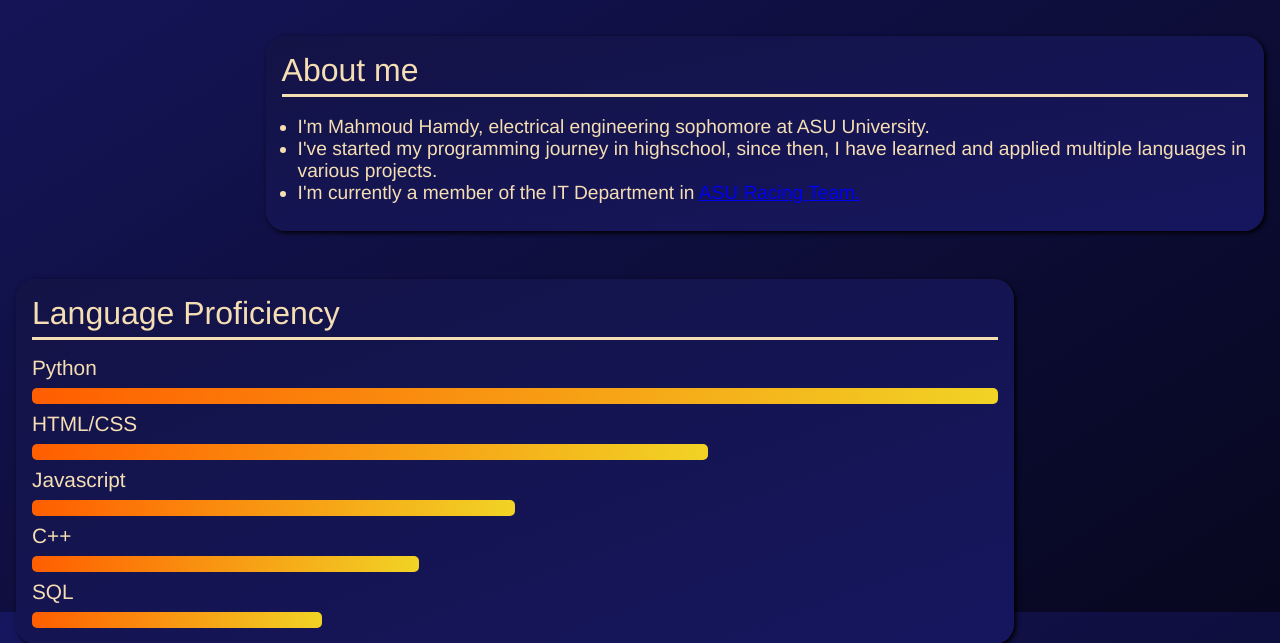
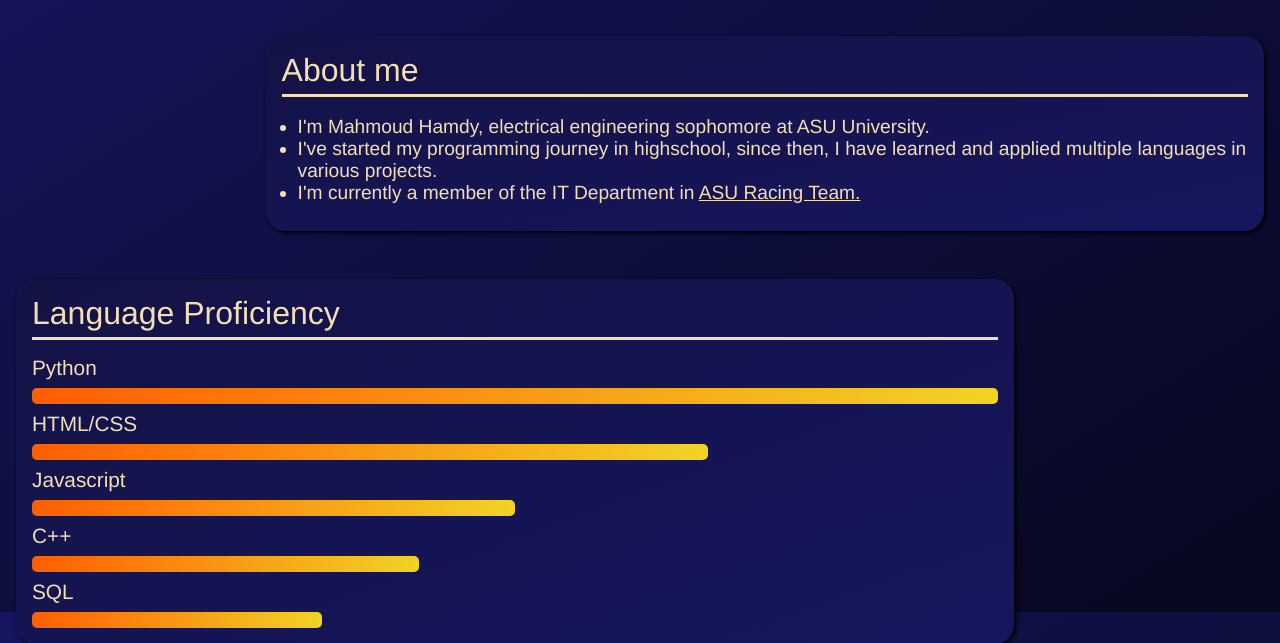
Before and after one commit to MahmoudHamdy02/portfolio_website, a Django app: page / in a window 1280 px wide. Shown: the part 188-831 px from the top of the page. Run offline with Django 3.2, Linux system fonts and the light colour scheme.

Commit message:
fix-link

```diff
--- a/main/templates/main/home.html
+++ b/main/templates/main/home.html
@@ -37,7 +37,7 @@
             <ul style="padding-left: 1rem;">
                 <li>I'm Mahmoud Hamdy, electrical engineering sophomore at ASU University.</li>
                 <li>I've started my programming journey in highschool, since then, I have learned and applied multiple languages in various projects.</li>
-                <li>I'm currently a member of the IT Department in <a href="https://asurt.org">ASU Racing Team.</a></li>
+                <li>I'm currently a member of the IT Department in <a href="https://asurt.org" target="_blank" class="link">ASU Racing Team.</a></li>
             </ul>
         </div>
 
```
